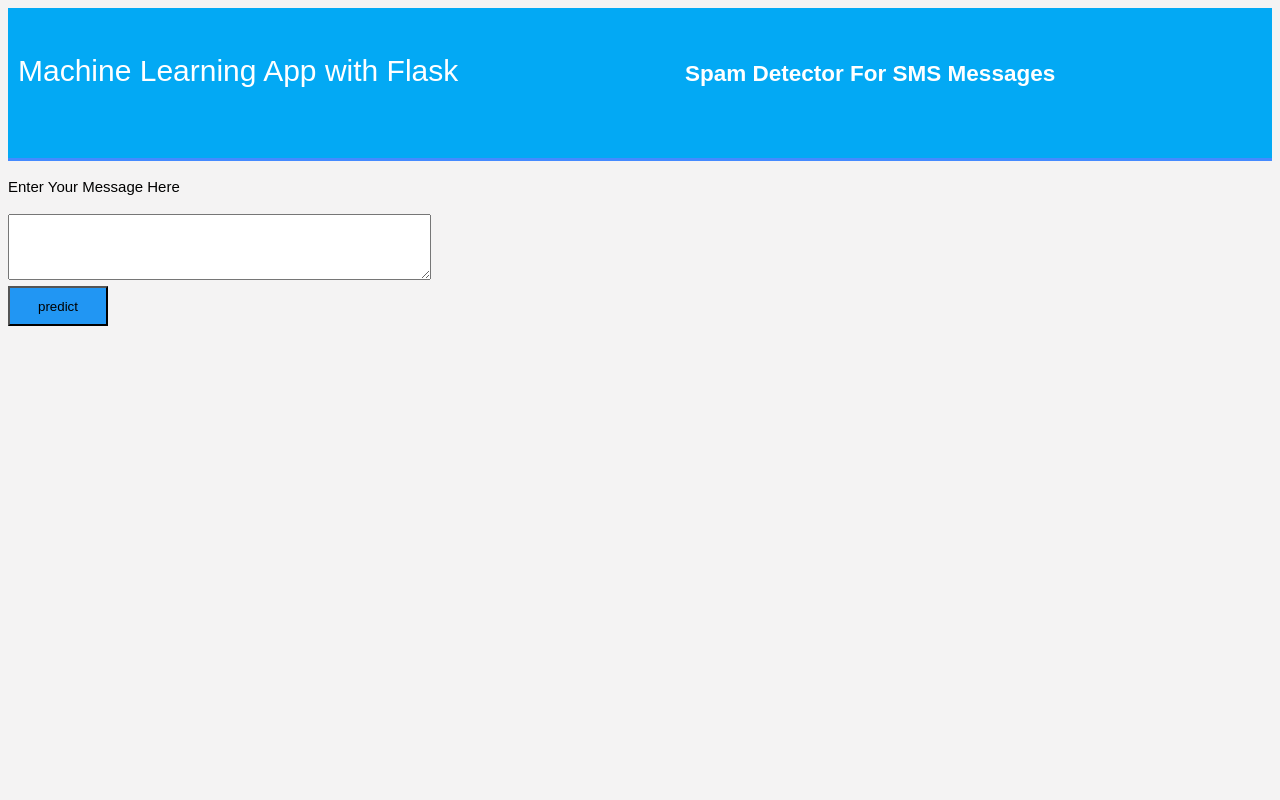
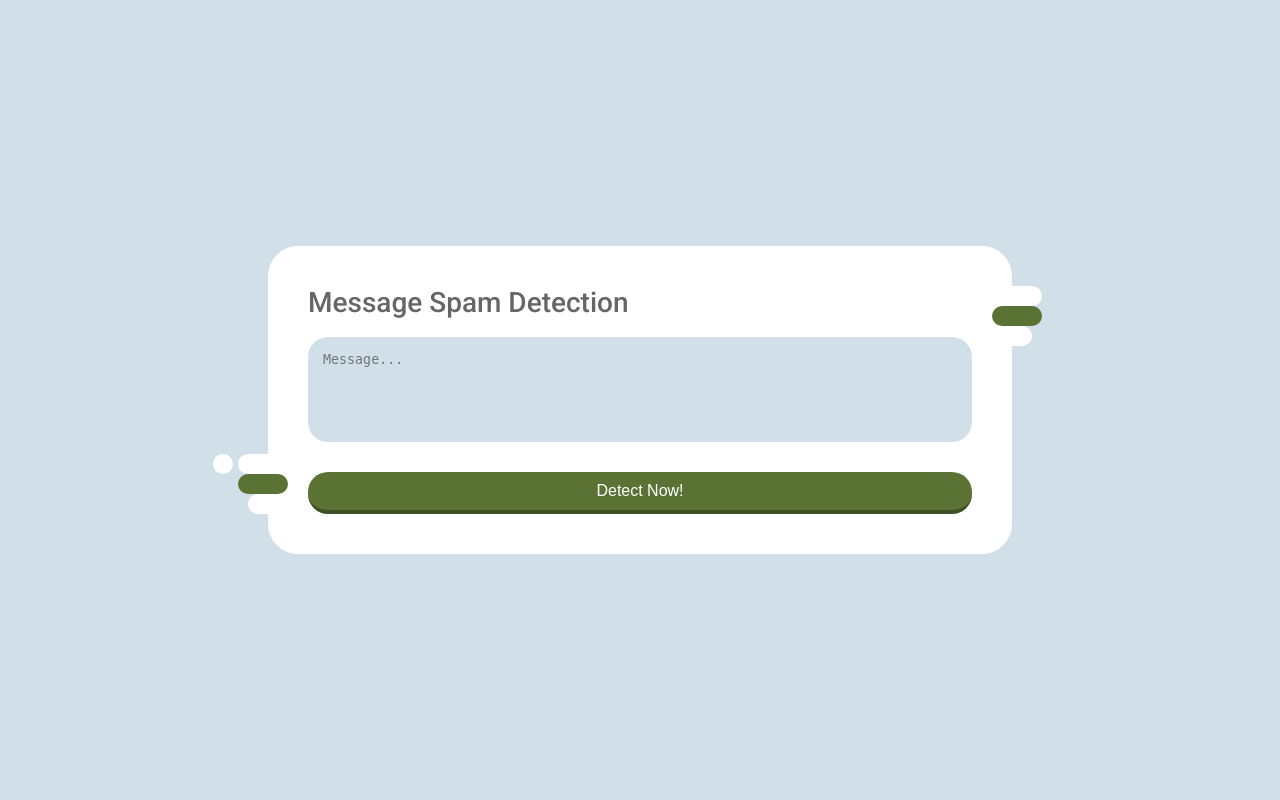
Before and after one commit to ariprap/SMS-Spam-Classification-Flask-, a Flask app: page / in a window 1280 px wide. Run offline with Flask 2, Linux system fonts and the light colour scheme.

Commit message:
updated UI

```diff
--- a/Spam Text Classification Flask/app.py
+++ b/Spam Text Classification Flask/app.py
@@ -24,7 +24,7 @@
 
 @app.route('/')
 def home():
-	return render_template('home.html')
+	return render_template('home.html', show = 0)
 
 @app.route('/predict',methods=['POST'])
 def predict():
@@ -122,7 +122,7 @@
         probability = lr.predict_proba(sm) #predict probability
 
         print(my_prediction, " prob:(0,1) or (ham, spam) ", probability)
-    return render_template('result.html',prediction = my_prediction)
+    return render_template('home.html',prediction = my_prediction, show = 1)
 
 
 
--- a/Spam Text Classification Flask/templates/home.html
+++ b/Spam Text Classification Flask/templates/home.html
@@ -1,37 +1,152 @@
 <!DOCTYPE html>
 <html>
   <head>
-	<title>Home</title>
-	<!-- <link rel="stylesheet" type="text/css" href="../static/css/styles.css"> -->
-	<link rel="stylesheet" type="text/css" href="{{ url_for('static', filename='css/styles.css') }}">
+    <title>Message Spam Detection</title>
+    <link href="https://fonts.googleapis.com/css?family=Roboto:300,400,500,700" rel="stylesheet">
+    <style>
+      * {
+      box-sizing: border-box;
+      }
+      html, body {
+      min-height: 100vh;
+      padding: 0;
+      margin: 0;
+      font-family: Roboto, Arial, sans-serif;
+      font-size: 14px;
+      color: #666;
+      }
+      input, textarea {
+      outline: none;
+      }
+      body {
+      display: flex;
+      justify-content: center;
+      align-items: center;
+      padding: 20px;
+      background: #d0dfe8;
+      }
+      h1 {
+      margin-top: 0;
+      font-weight: 500;
+      }
+      form {
+      position: relative;
+      width: 80%;
+      border-radius: 30px;
+      background: #fff;
+      }
+      .form-left-decoration,
+      .form-right-decoration {
+      content: "";
+      position: absolute;
+      width: 50px;
+      height: 20px;
+      border-radius: 20px;
+      background: #5a7233;
+      }
+      .form-left-decoration {
+      bottom: 60px;
+      left: -30px;
+      }
+      .form-right-decoration {
+      top: 60px;
+      right: -30px;
+      }
+      .form-left-decoration:before,
+      .form-left-decoration:after,
+      .form-right-decoration:before,
+      .form-right-decoration:after {
+      content: "";
+      position: absolute;
+      width: 50px;
+      height: 20px;
+      border-radius: 30px;
+      background: #fff;
+      }
+      .form-left-decoration:before {
+      top: -20px;
+      }
+      .form-left-decoration:after {
+      top: 20px;
+      left: 10px;
+      }
+      .form-right-decoration:before {
+      top: -20px;
+      right: 0;
+      }
+      .form-right-decoration:after {
+      top: 20px;
+      right: 10px;
+      }
+      .circle {
+      position: absolute;
+      bottom: 80px;
+      left: -55px;
+      width: 20px;
+      height: 20px;
+      border-radius: 50%;
+      background: #fff;
+      }
+      .form-inner {
+      padding: 40px;
+      }
+      .form-inner input,
+      .form-inner textarea {
+      display: block;
+      width: 100%;
+      padding: 15px;
+      margin-bottom: 10px;
+      border: none;
+      border-radius: 20px;
+      background: #d0dfe8;
+      }
+      .form-inner textarea {
+      resize: none;
+      }
+      button {
+      width: 100%;
+      padding: 10px;
+      margin-top: 20px;
+      border-radius: 20px;
+      border: none;
+      border-bottom: 4px solid #3e4f24;
+      background: #5a7233;
+      font-size: 16px;
+      font-weight: 400;
+      color: #fff;
+      }
+      button:hover {
+      background: #3e4f24;
+      }
+      @media (min-width: 568px) {
+      form {
+      width: 60%;
+      }
+      }
+    </style>
   </head>
   <body>
 
-	<header>
-		<div class="container">
-		<div id="brandname">
-			Machine Learning App with Flask
+        <form action="{{ url_for('predict') }}" method="POST" class="decor">
+            <div class="form-left-decoration"></div>
+            <div class="form-right-decoration"></div>
+            <div class="circle"></div>
+            <div class="form-inner">
+                <h1>Message Spam Detection</h1>
+                <textarea name="message" placeholder="Message..." rows="5"></textarea>
+                <button type="submit" value="predict">Detect Now!</button>
             </div>
-		<h2>Spam Detector For SMS Messages</h2>
-
-	</div>
-	</header>
-
-	<div class="ml-container">
-
-		<form action="{{ url_for('predict')}}" method="POST">
-		<p>Enter Your Message Here</p>
-		<!-- <input type="text" name="comment"/> -->
-		<textarea name="message" rows="4" cols="50"></textarea>
-		<br/>
-
-		<input type="submit" class="btn-info" value="predict">
-
+            {% if show == 1 %}
+                <p align="center">
+                    The Message is :
+                    {% if prediction == 1 %}
+                        <b>SPAM</b>
+                    {% elif prediction == 0 %}
+                        <b>NOT SPAM</b>
+                    {% endif %}
+                </p>
+            {% endif %}
         </form>
-
-	</div>
-
-
 
 
   </body>
```
Also changed, not shown: Spam Text Classification Flask/templates/result.html (deleted, +0 -32 lines), 1 other file. Lines whose indentation alone changed are shown as unchanged.
